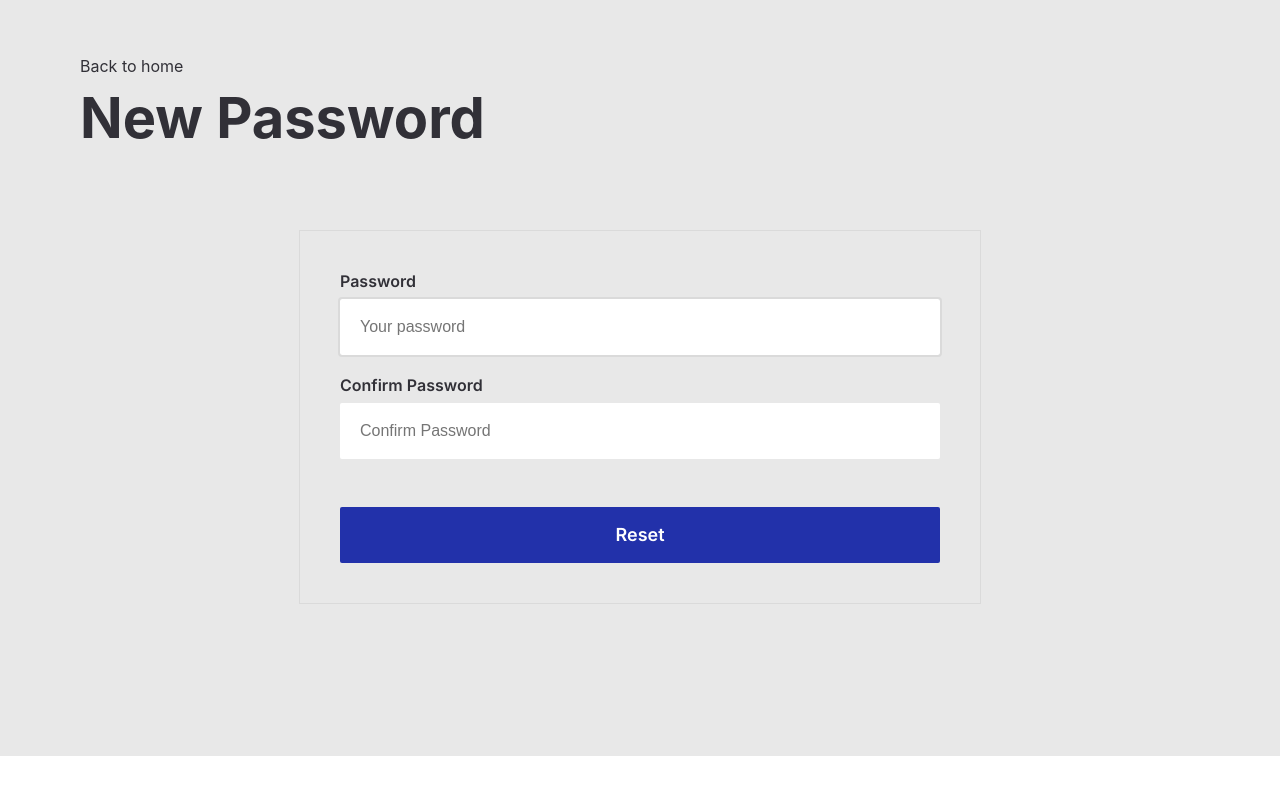
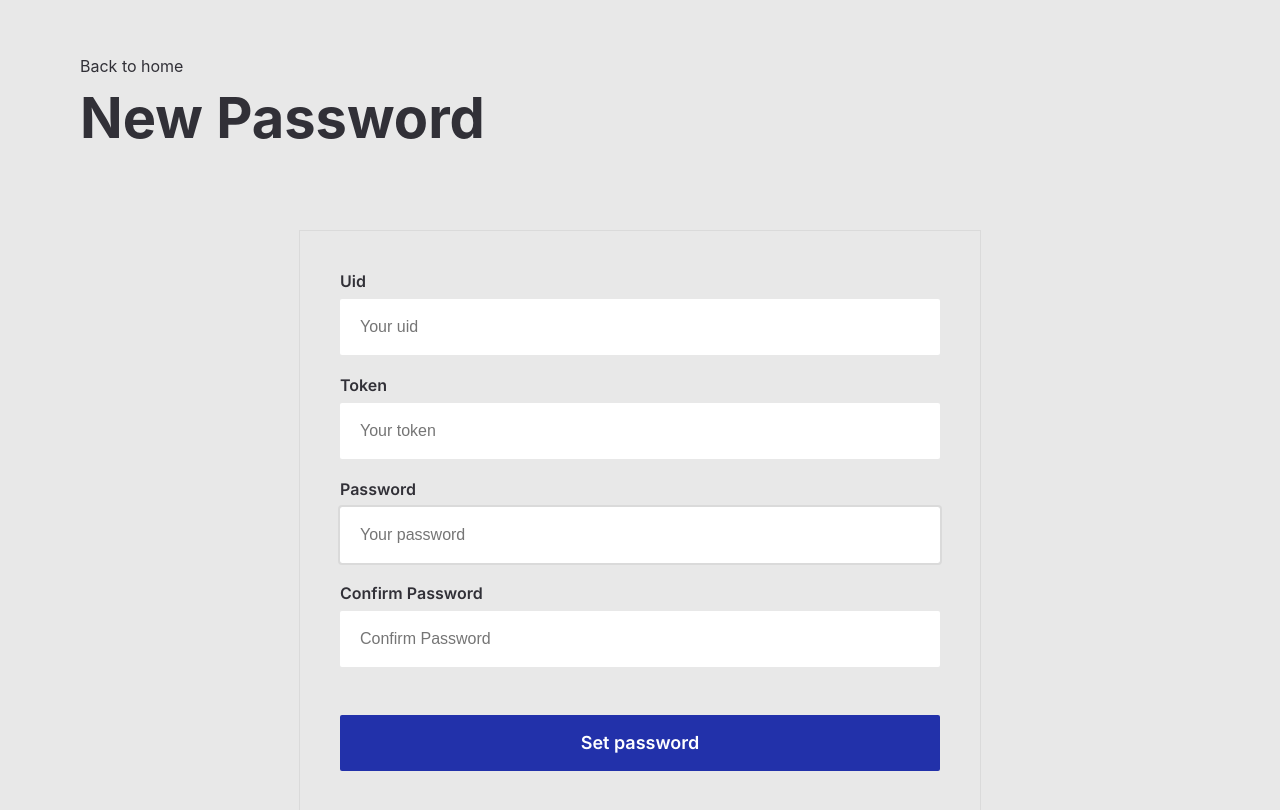
Before and after one commit to DaniilBenyash/tms_blog, a React (Create React App) app: page /new-password in a window 1280 px wide. Shown: the part 102-912 px from the top of the page. Before the commit the page ends 858 px from the top, so only its background shows below. Built offline with nearby package versions, Linux system fonts and the light colour scheme.

Commit message:
feat: add input to 'NewPassword'

```diff
--- a/src/page/NewPassword/NewPassword.tsx
+++ b/src/page/NewPassword/NewPassword.tsx
@@ -6,14 +6,22 @@ import { Input } from "../../components/Input";
 import { Button } from "../../components/Button";
 
 export const NewPassword = () => {
+    const [valueUid, setValueUid] = useState('');
+    const [errorUid, setErrorUid] = useState('');
+    const [valueToken, setValueToken] = useState('');
+    const [errorToken, setErrorToken] = useState('');
     const [valuePassword, setValuePassword] = useState('');
     const [errorPassword, setErrorPassword] = useState('');
     const [valueConfirmPassword, setValueConfirmPassword] = useState('');
     const [errorConfirmPassword, setErrorConfirmPassword] = useState('');
 
+    const inputUid = React.useRef<HTMLInputElement>(null);
+    const inputToken = React.useRef<HTMLInputElement>(null);
     const inputPassword = React.useRef<HTMLInputElement>(null);
     const inputConfirmPassword = React.useRef<HTMLInputElement>(null);
 
+    const changeInputUid = (event: any): void => setValueUid(event.target.value)
+    const changeInputToken = (event: any): void => setValueToken(event.target.value)
     const changeInputPassword = (event: any): void => setValuePassword(event.target.value)
     const changeInputConfirmPassword = (event: any): void => setValueConfirmPassword(event.target.value)
 
@@ -22,7 +30,9 @@ export const NewPassword = () => {
     }
 
     useEffect(() => {
-       inputPassword.current?.addEventListener('focus', () => setErrorPassword(''));
+        inputUid.current?.addEventListener('focus', () => setErrorUid(''))
+        inputToken.current?.addEventListener('focus', () => setErrorToken(''))
+        inputPassword.current?.addEventListener('focus', () => setErrorPassword(''));
 
         {valueConfirmPassword != valuePassword
         ?
@@ -31,6 +41,8 @@ export const NewPassword = () => {
         setErrorConfirmPassword('')}
 
         return () => {
+            inputUid.current?.removeEventListener('focus', () => setErrorUid(''))
+            inputToken.current?.removeEventListener('focus', () => setErrorToken(''))
             inputPassword.current?.removeEventListener('focus', () => setErrorPassword(''));
         }
     })
@@ -46,6 +58,24 @@ export const NewPassword = () => {
                 <NamePage namePage="New Password"/>
                 <SignForm
                     inputs={[
+                        <Input
+                        label='Uid'
+                        placeholder='Your uid'
+                        disabled={false}
+                        onChange={changeInputUid}
+                        value={valueUid}
+                        error={errorUid}
+                        ref={inputUid}
+                    />,
+                    <Input
+                        label='Token'
+                        placeholder='Your token'
+                        disabled={false}
+                        onChange={changeInputToken}
+                        value={valueToken}
+                        error={errorToken}
+                        ref={inputToken}
+                    />,
                         <Input
                             label='Password'
                             placeholder='Your password'
@@ -69,7 +99,7 @@ export const NewPassword = () => {
                     ]}
                     button={
                         <Button
-                            text='Reset'
+                            text='Set password'
                             className='button--primary'
                             disabled={false}
                             onClick={handleSubmit}
```
Also changed, not shown: src/features/resetPassword/index.ts (added), src/features/resetPassword/resetPasswordSlice.ts (added), src/features/resetPassword/useResetPassword.ts (added).
